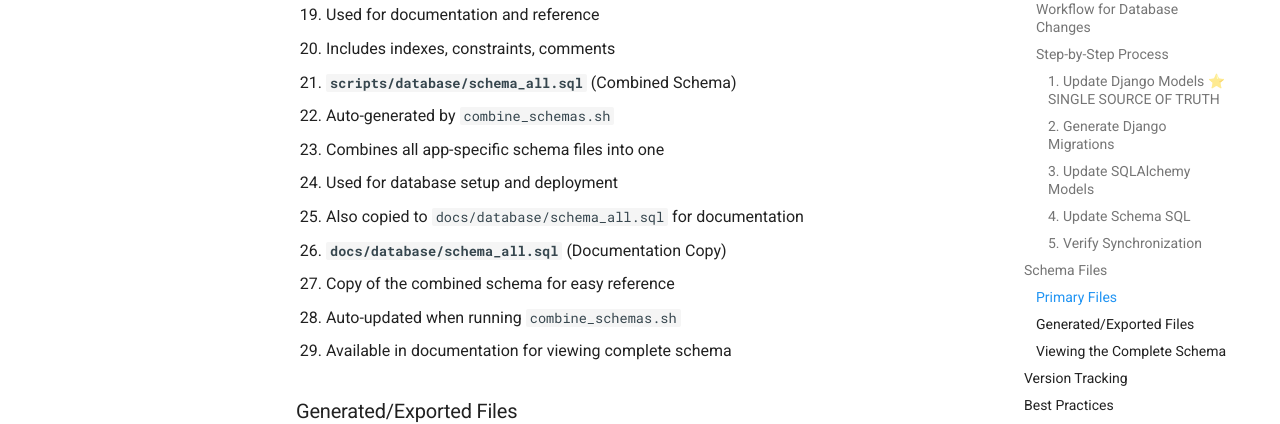
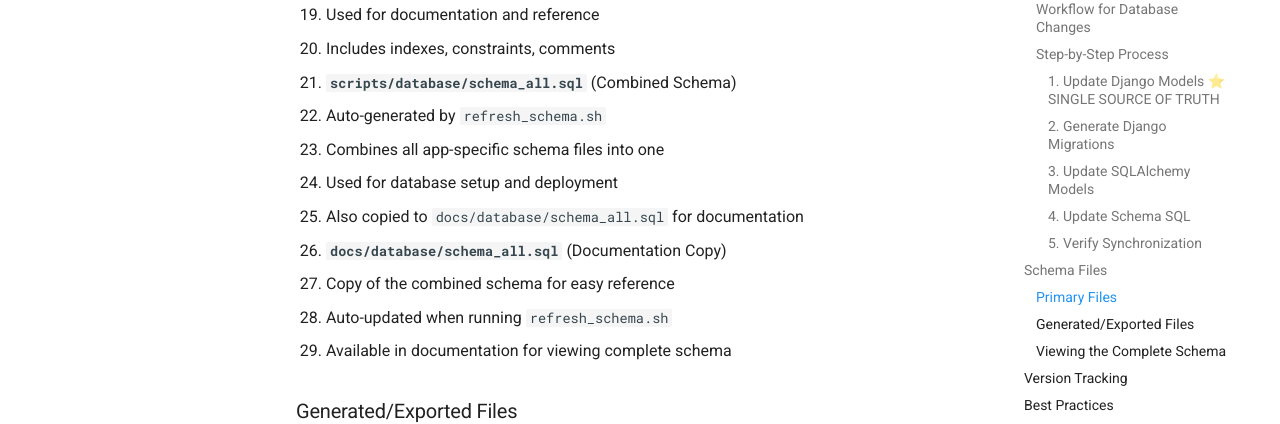
Before and after one commit to weitingzhao/bifrost-trader-option, an MkDocs documentation site: the page built from docs/database/database.md, in a window 1280 px wide and 900 px high, scrolled down 3083 px. Shown: the part 153-577 px from the top of the window. Built offline with MkDocs 1.6.1 and Material for MkDocs 9.7.7, drawn with Linux system fonts in a browser that asks for light colours; comment, search, counter and statistics services are not loaded; the version menu is left out.

Commit message:
Update database.md to reference refresh_schema.sh

```diff
--- a/docs/database/database.md
+++ b/docs/database/database.md
@@ -147,14 +147,14 @@ This script compares:
    - Includes indexes, constraints, comments
 
 4. **`scripts/database/schema_all.sql`** (Combined Schema)
-   - Auto-generated by `combine_schemas.sh`
+   - Auto-generated by `refresh_schema.sh`
    - Combines all app-specific schema files into one
    - Used for database setup and deployment
    - Also copied to `docs/database/schema_all.sql` for documentation
 
 5. **`docs/database/schema_all.sql`** (Documentation Copy)
    - Copy of the combined schema for easy reference
-   - Auto-updated when running `combine_schemas.sh`
+   - Auto-updated when running `refresh_schema.sh`
    - Available in documentation for viewing complete schema
 
 ### Generated/Exported Files
```
